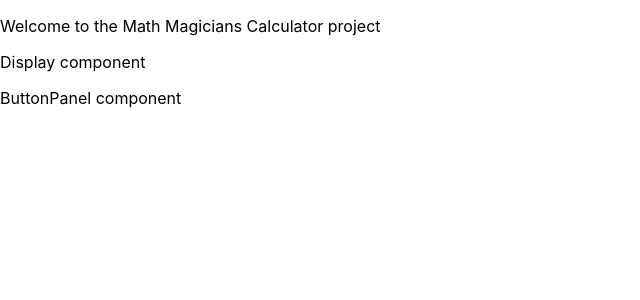
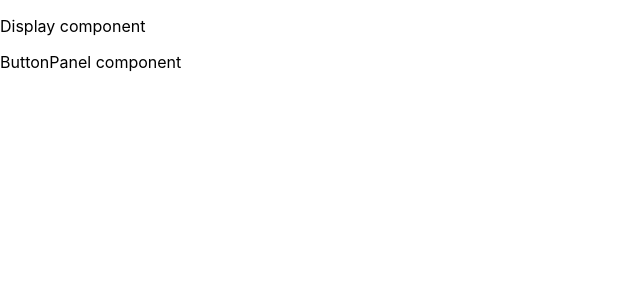
Before and after one commit to KabohaJeanMark/math-magicians, a React (Create React App) app: page / in a window 1280 px wide. Shown: the top 300 px of the page, without its empty margins (0-640 px from the left). Built offline with nearby package versions, Linux system fonts and the light colour scheme.

Commit message:
Use React.Fragment shorthand fragment to group a list of children without adding extra nodes to the DOM.

```diff
--- a/src/components/App.js
+++ b/src/components/App.js
@@ -1,13 +1,13 @@
+import React from 'react';
 import Display from './Display';
 import ButtonPanel from './ButtonPanel';
 
 function App() {
   return (
-    <div className="App">
-      <p>Welcome to the Math Magicians Calculator project</p>
+    <fragment>
       <Display />
       <ButtonPanel />
-    </div>
+    </fragment>
   );
 }
 
```
